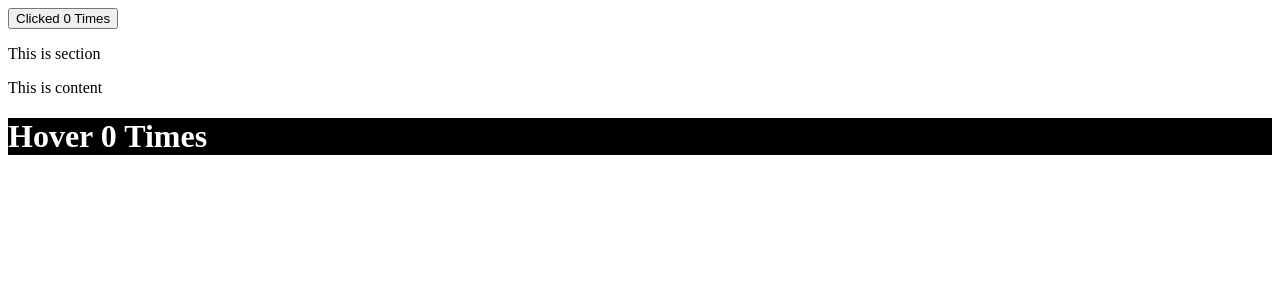
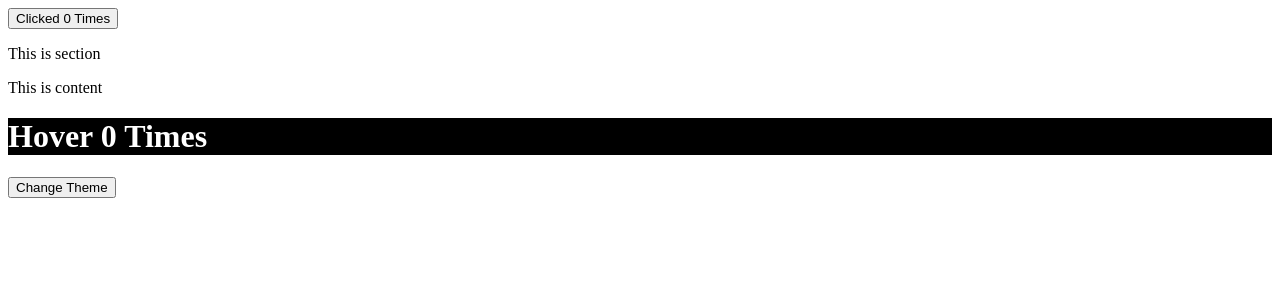
Before and after one commit to shahidbd75/myreact, a React (Create React App) app: page / in a window 1280 px wide. Shown: the top 300 px of the page. Built offline with nearby package versions, Linux system fonts and the light colour scheme.

Commit message:
feat: pass function through context

```diff
--- a/src/App.js
+++ b/src/App.js
@@ -9,6 +9,15 @@
         theme: 'dark',
     };
 
+    switchTheme = () => {
+        this.setState(({ theme }) => {
+            if (theme === 'dark') {
+                return { theme: 'light' };
+            }
+            return { theme: 'dark' };
+        });
+    };
+
     render() {
         const { theme } = this.state;
         return (
@@ -18,7 +27,7 @@
                         <ClickCounter count={count} incrementCount={incrementCount} />
                     )}
                 </Counter>
-                <ThemeContext.Provider value={{ theme }}>
+                <ThemeContext.Provider value={{ theme, switchTheme: this.switchTheme }}>
                     <Section />
                 </ThemeContext.Provider>
             </div>
--- a/src/components/Content.js
+++ b/src/components/Content.js
@@ -9,8 +9,13 @@
         <Counter>
             {(count, incrementCount) => (
                 <ThemeContext.Consumer>
-                    {({ theme }) => (
-                        <HoverCounter count={count} incrementCount={incrementCount} theme={theme} />
+                    {({ theme, switchTheme }) => (
+                        <HoverCounter
+                            count={count}
+                            incrementCount={incrementCount}
+                            theme={theme}
+                            switchTheme={switchTheme}
+                        />
                     )}
                 </ThemeContext.Consumer>
             )}
--- a/src/components/hoverCounter.js
+++ b/src/components/hoverCounter.js
@@ -1,11 +1,16 @@
 import React from 'react';
 
-const HoverCounter = ({ count, incrementCount, theme }) => {
+const HoverCounter = ({ count, incrementCount, theme, switchTheme }) => {
     const style = theme === 'dark' ? { backgroundColor: '#000', color: '#FFF' } : null;
     return (
-        <h1 style={style} onMouseOver={incrementCount}>
-            Hover {count} Times
-        </h1>
+        <div>
+            <h1 style={style} onMouseOver={incrementCount}>
+                Hover {count} Times
+            </h1>
+            <button type="button" onClick={switchTheme}>
+                Change Theme
+            </button>
+        </div>
     );
 };
 
```
